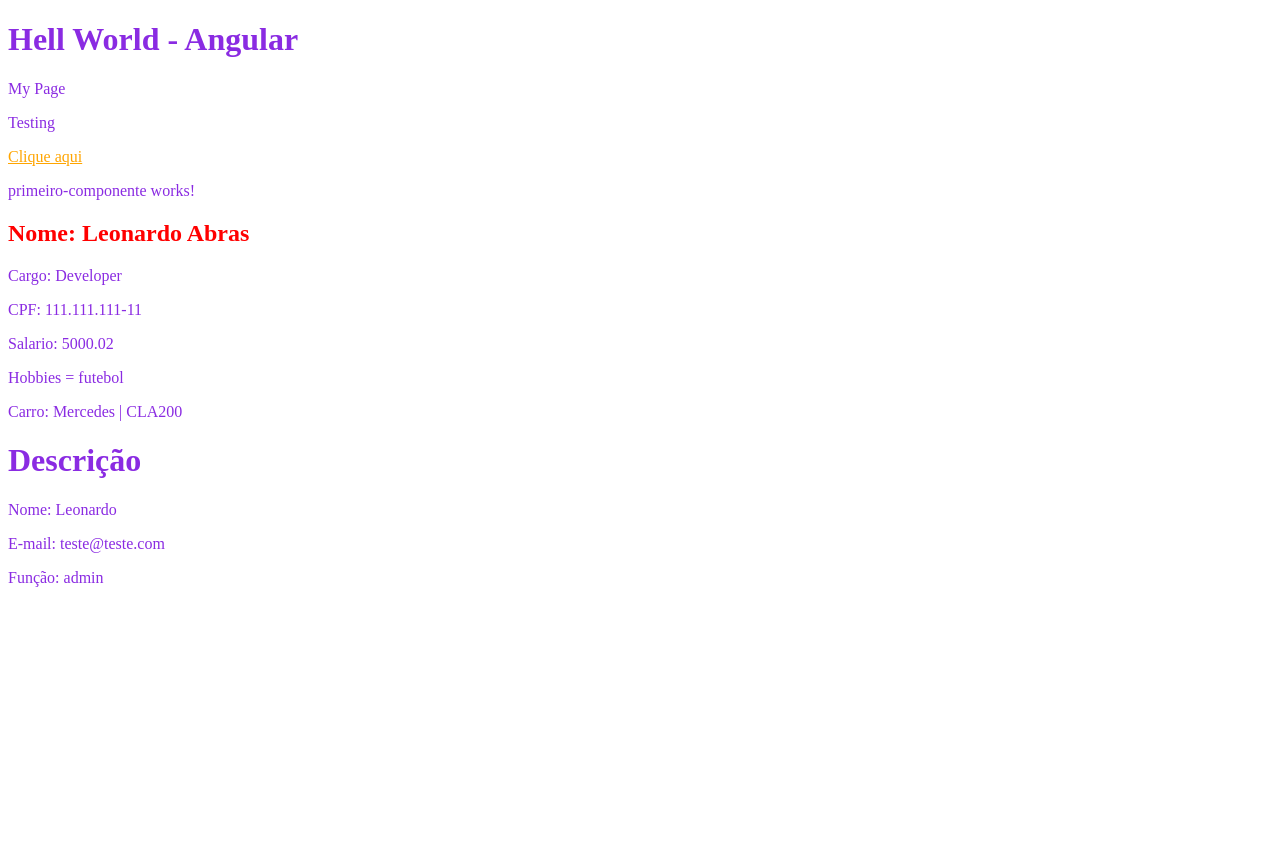
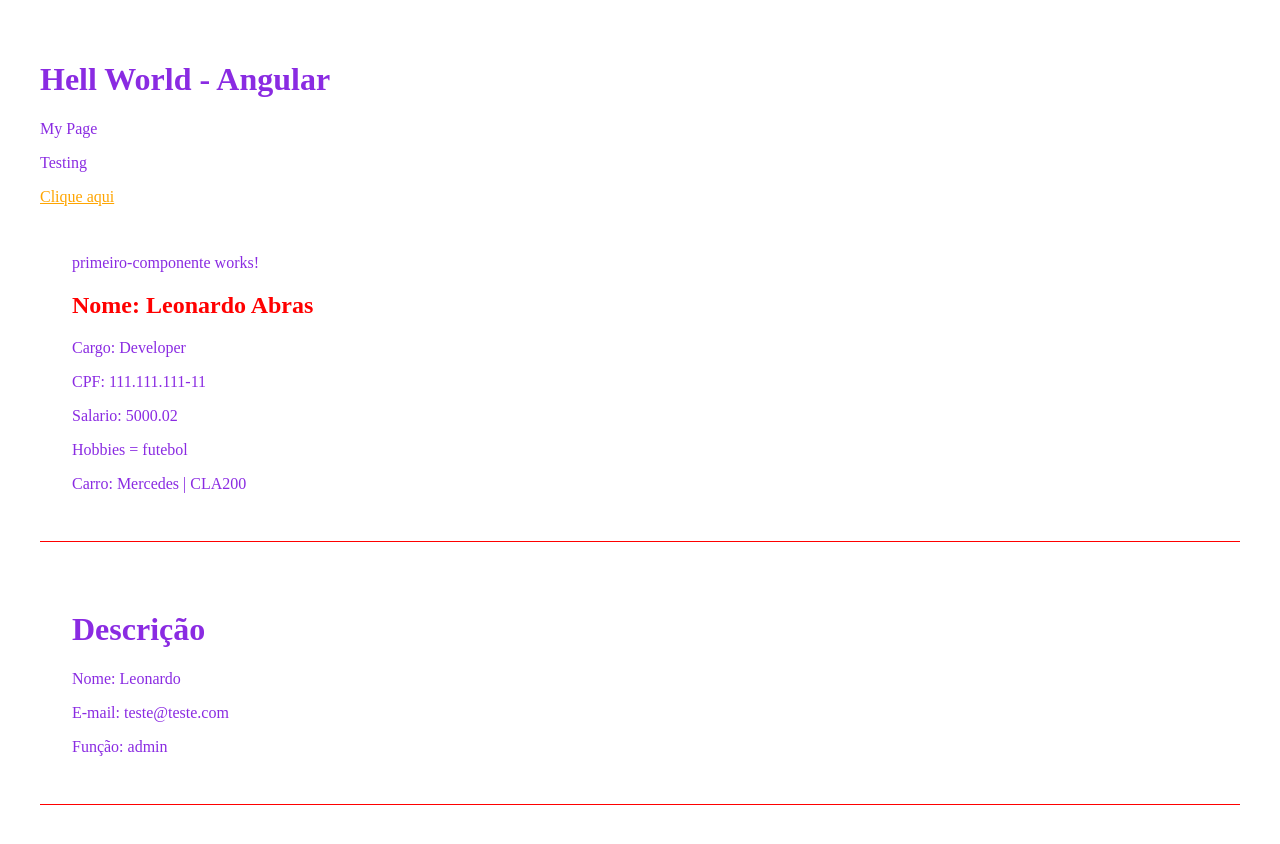
Before and after one commit to Leonardoabras/my-app, an Angular app: page / in a window 1280 px wide. Shown: the top 844 px of the page. Built offline with nearby package versions, Linux system fonts and the light colour scheme.

Commit message:
componetização de estilo das divs

```diff
--- a/src/app/app.component.html
+++ b/src/app/app.component.html
@@ -1,6 +1,7 @@
-<h1>Hell World - Angular</h1>
-<p>My Page</p>
-<p>Testing</p>
-<a href="#">Clique aqui</a>
-<app-primeiro-componente></app-primeiro-componente>
-<app-dado-pai [name]="userName" [userData]="userData"></app-dado-pai>
+<div class="aula">
+  <h1>Hell World - Angular</h1>
+  <p>My Page</p>
+  <p>Testing</p>
+  <a href="#">Clique aqui</a>
+  <app-primeiro-componente></app-primeiro-componente>
+  <app-dado-pai [name]="userName" [userData]="userData"></app-dado-pai></div>
--- a/src/app/componentes/dado-pai/dado-pai.component.html
+++ b/src/app/componentes/dado-pai/dado-pai.component.html
@@ -1,4 +1,6 @@
-<h1> Descrição</h1>
-<p>Nome: {{ name }} </p>
-<p>E-mail: {{userData.email}}</p>
-<p>Função: {{userData.role}}</p>
+<div class="aula">
+  <h1> Descrição</h1>
+  <p>Nome: {{ name }} </p>
+  <p>E-mail: {{userData.email}}</p>
+  <p>Função: {{userData.role}}</p>
+</div>
--- a/src/app/componentes/primeiro-componente/primeiro-componente.component.html
+++ b/src/app/componentes/primeiro-componente/primeiro-componente.component.html
@@ -1,3 +1,4 @@
+<div class="aula">
   <p>primeiro-componente works!</p>
   <h2>Nome: {{name}}</h2>
   <p>Cargo: {{cargo}}</p>
@@ -5,3 +6,4 @@
   <p>Salario: {{salario}}</p>
   <p>Hobbies = {{ hobbies[0] }}</p>
   <p>Carro: {{ carro.marca + ' | ' + carro.modelo }} </p>
+</div>
--- a/src/styles.css
+++ b/src/styles.css
@@ -16,7 +16,7 @@ body {
 
 .aula {
     border-bottom: 1px solid red;
-    padding: 2m;
+    padding: 2em;
     margin-bottom: 1em;
 
 }
```
Lines whose indentation alone changed are shown as unchanged.
